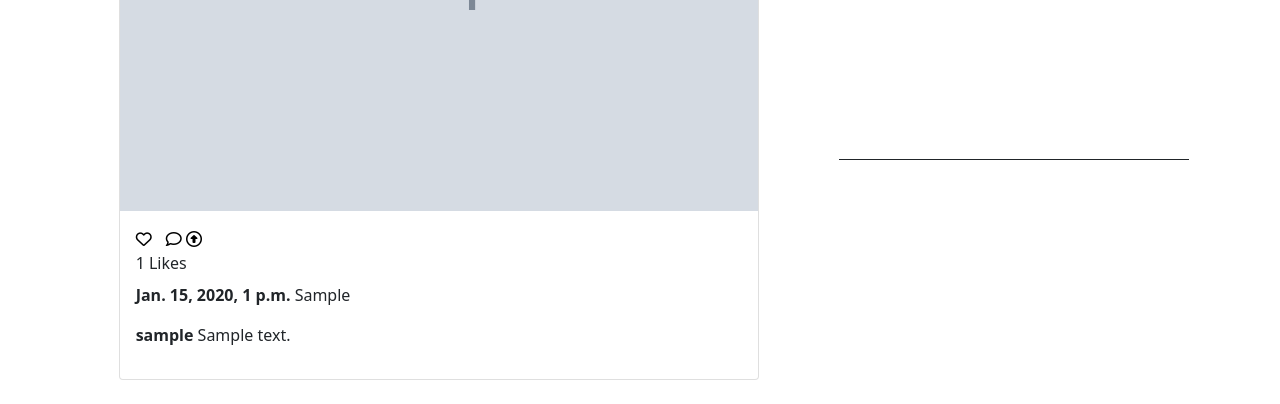
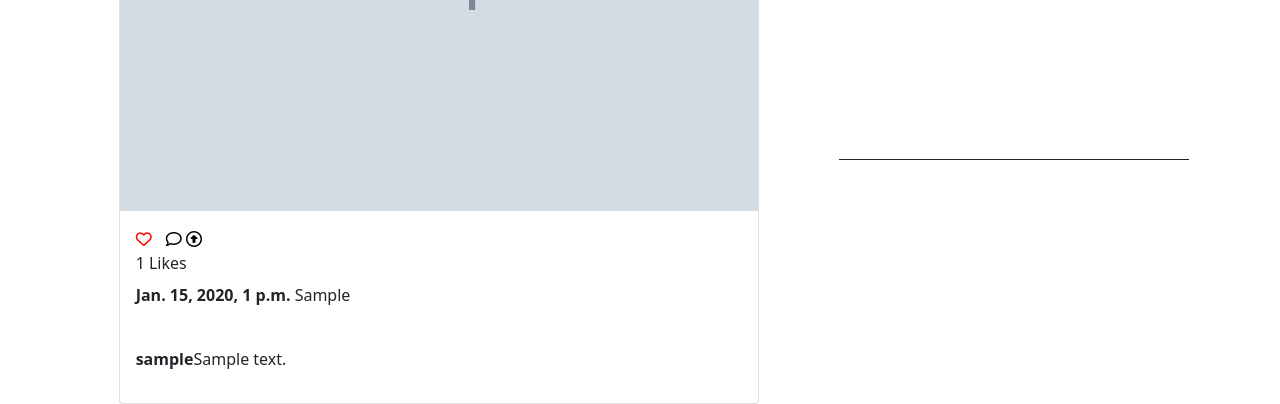
Before and after one commit to SayiaFelix/Instagram_lite, a Django app: page / in a window 1280 px wide. Shown: the part 568-972 px from the top of the page. Before the commit the page ends 948 px from the top, so only its background shows below. Run offline with Django 3.2, Linux system fonts and the light colour scheme; tables that the repository leaves empty hold one stand-in row (values such as "Sample post"); grey boxes marked "Sample" are stand-in pictures; some libraries are stand-ins or nearby versions.

Commit message:
fixing errors in homepage

```diff
--- a/instagramu/templates/insta/homepage.html
+++ b/instagramu/templates/insta/homepage.html
@@ -17,7 +17,7 @@
 
         <div class="card-body">
           <div class="header">
-            <a id="like" href="{% url 'like' operation='like' pk=image.id%}"><i class="far fa-heart" style="margin-right:10px;color:black;"></i></a>
+            <a id="like" href="{% url 'like' operation='like' pk=image.id%}"><i class="far fa-heart" style="margin-right:10px;color:red;"></i></a>
             <a href="#" style="color:black;"><i class="far fa-comment"></i></a>
             <a href="/upload"><i class="far fa-arrow-alt-circle-up" style="margin-right:15px;color:black;"></i></a>
           </div>
@@ -30,7 +30,8 @@
             <p><strong>{{image.posted}} </strong>{{image.caption}}</p>
             {% for comment in comments %}
              {% if image.id == comment.image.id %}
-            <p><strong>{{comment.poster}}</strong> {{comment.comment}}</p>
+             <br>
+            <p><strong>{{comment.poster}}</strong>{{comment.comment}}</p>
              {% endif %}
             {%endfor%}
             {{form.media}}
```
